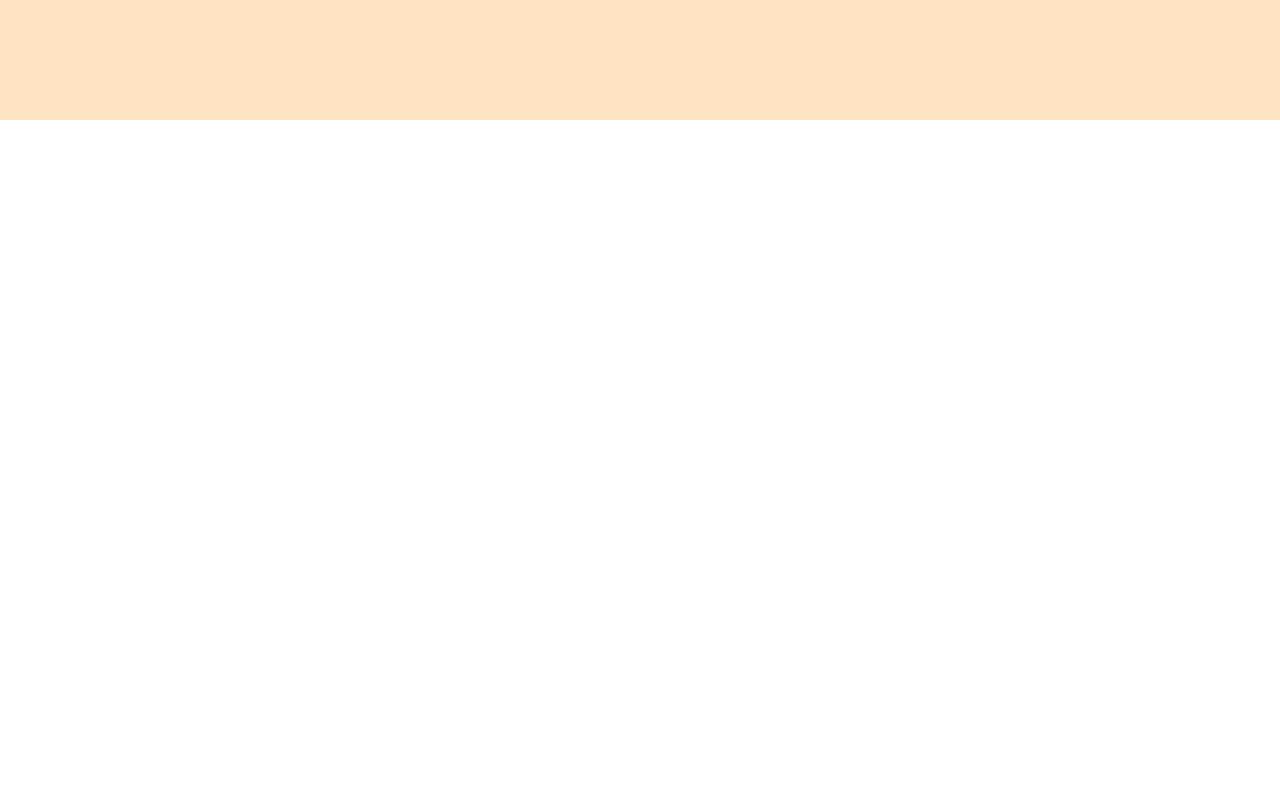
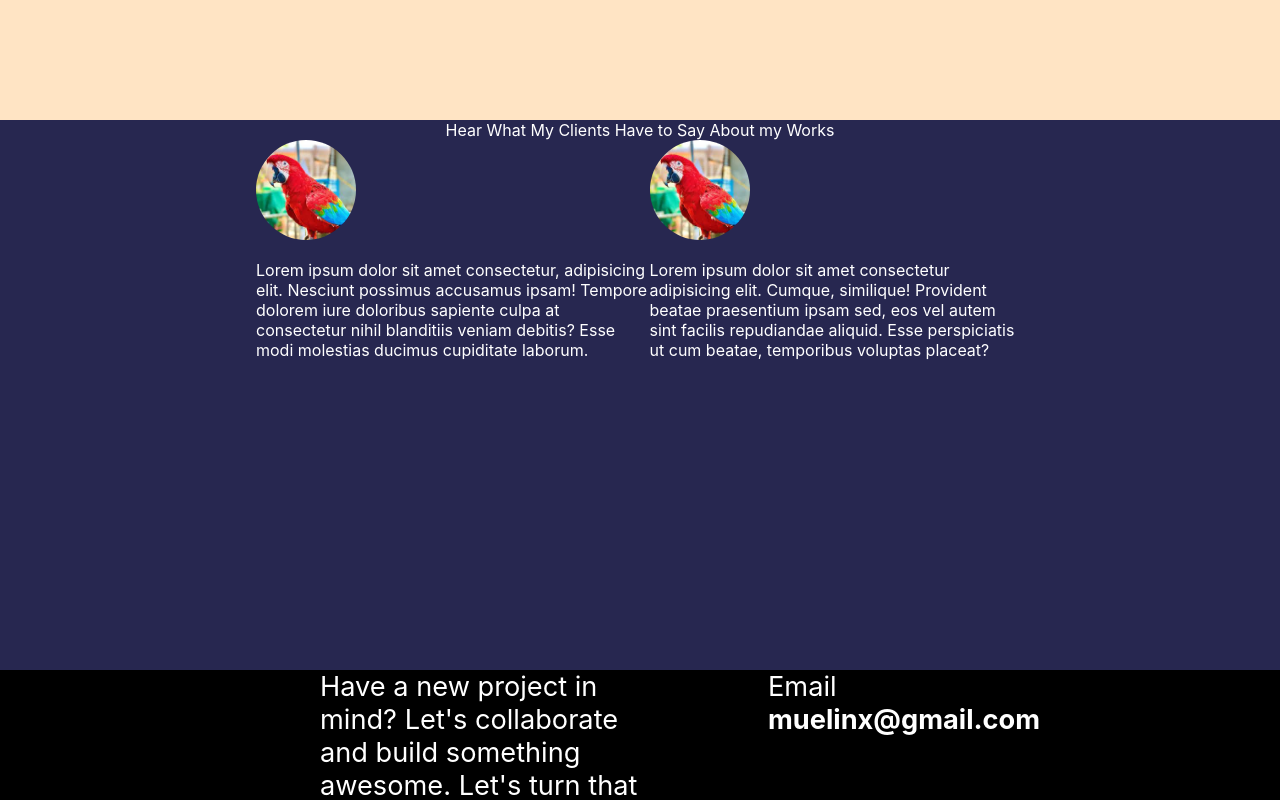
Before and after one commit to Muelji/myportfoliowebsite, a React (Create React App) app: page / in a window 1280 px wide. Shown: the part 3480-4280 px from the top of the page. Before the commit the page ends 3600 px from the top, so only its background shows below. Built offline with nearby package versions, Linux system fonts and the light colour scheme.

Commit message:
working on all componenets

```diff
--- a/src/Components/NavBar.jsx
+++ b/src/Components/NavBar.jsx
@@ -4,6 +4,8 @@ import { Link } from 'react-router-dom';
 import Aboutme from './AboutMe';
 import Career from './Career';
 import Work from './Work';
+import Test from './Test';
+import Footer from './Footer';
 
 
 function NavBar() {
@@ -47,6 +49,8 @@ function NavBar() {
     <Aboutme/>
     <Career/>
     <Work/>
+    <Test/>
+    <Footer/>
 
     </div>
   )
```
